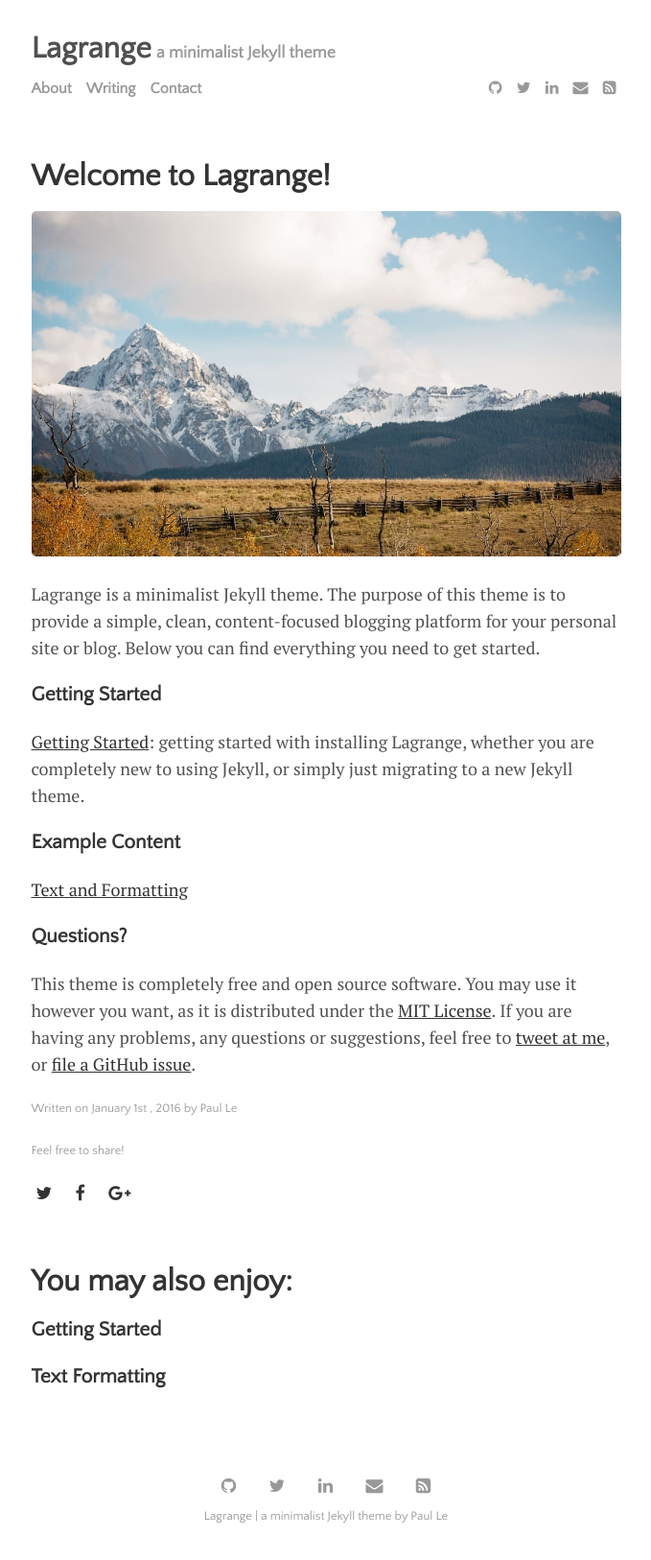
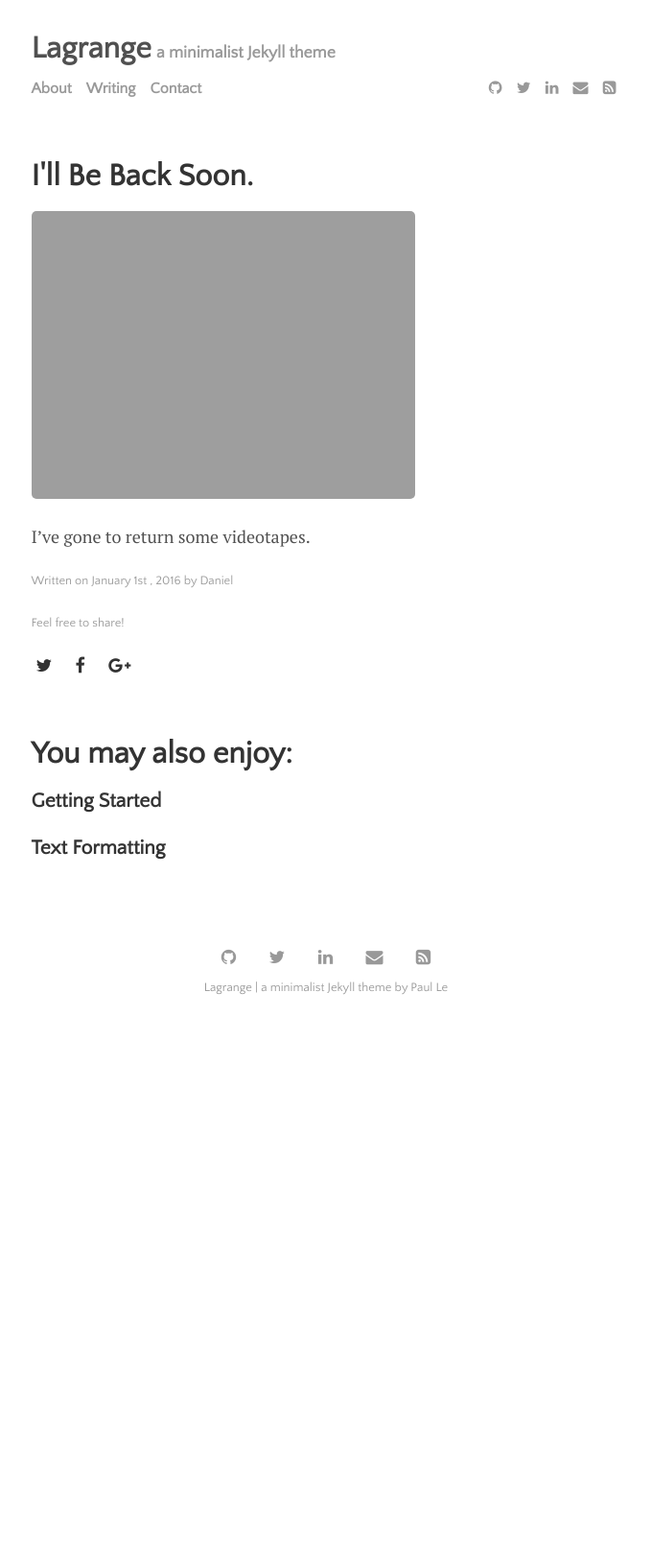
Before and after one commit to danielcxu/website, a Jekyll site: the page built from _posts/2016-01-01-welcome-to-lagrange.md, in a window 1280 px wide. Shown: the whole page at 96% size, without its empty margins (300-979 px from the left). Built offline with Jekyll 4.4.1, drawn with Linux system fonts in a browser that asks for light colours; nearby versions of some CDN libraries; after the commit the page ends 1075 px from its top, so only the background shows below that.

Commit message:
Update 2016-01-01-welcome-to-lagrange.md

```diff
--- a/_posts/2016-01-01-welcome-to-lagrange.md
+++ b/_posts/2016-01-01-welcome-to-lagrange.md
@@ -1,22 +1,10 @@
 ---
 layout: post
-title: "Welcome to Lagrange!"
-author: "Paul Le"
+title: "I'll Be Back Soon."
+author: "Daniel"
 categories: journal
 tags: [documentation,sample]
-image: mountains.jpg
+image: bale.gif
 ---
 
-Lagrange is a minimalist Jekyll theme. The purpose of this theme is to provide a simple, clean, content-focused blogging platform for your personal site or blog. Below you can find everything you need to get started.
-
-### Getting Started
-
-[Getting Started]({{ site.github.url }}{% post_url 2015-10-10-getting-started %}): getting started with installing Lagrange, whether you are completely new to using Jekyll, or simply just migrating to a new Jekyll theme.
-
-### Example Content
-
-[Text and Formatting]({{ site.github.url }}{% post_url 2015-09-09-text-formatting %})
-
-### Questions?
-
-This theme is completely free and open source software. You may use it however you want, as it is distributed under the [MIT License](http://choosealicense.com/licenses/mit/). If you are having any problems, any questions or suggestions, feel free to [tweet at me](https://twitter.com/intent/tweet?text=My%question%about%Lagrange%is:%&amp;via=paululele), or [file a GitHub issue](https://github.com/lenpaul/lagrange/issues/new).
+I've gone to return some videotapes.
```
